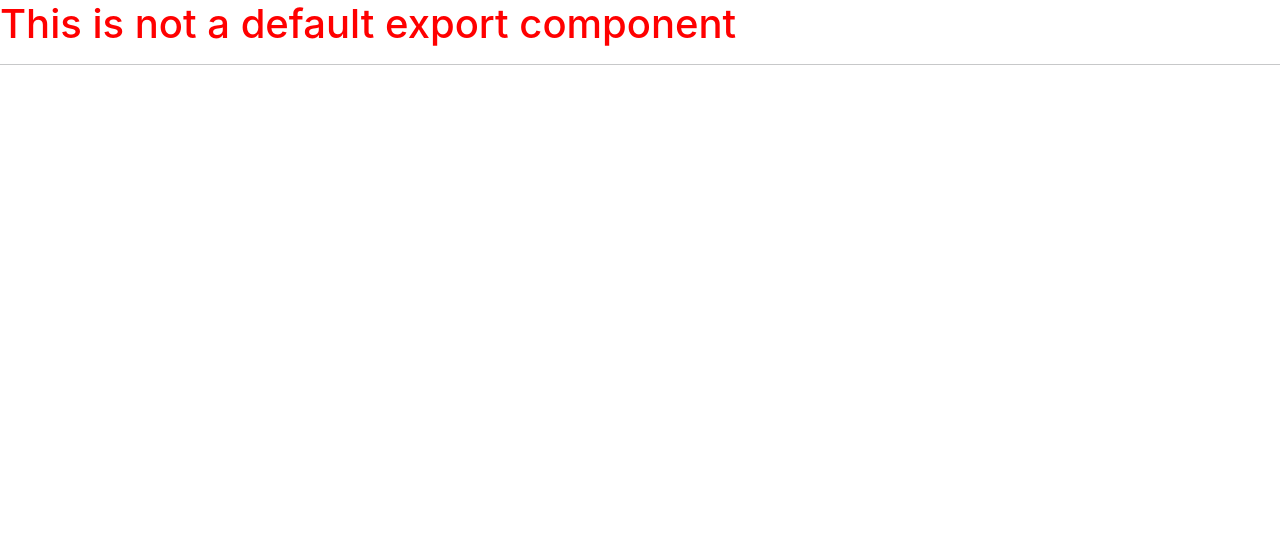
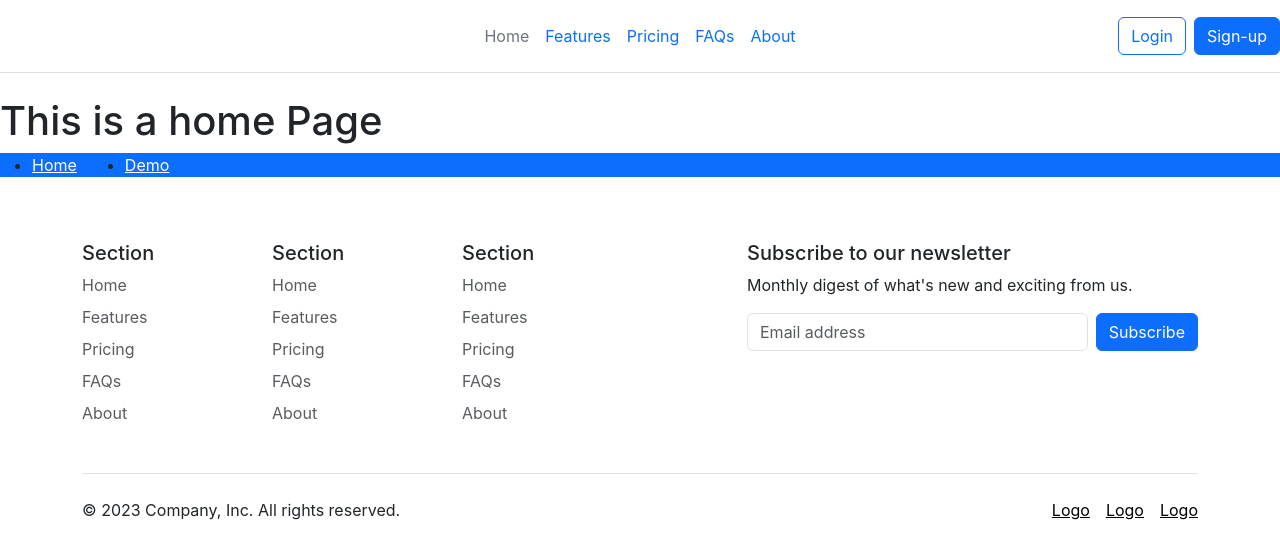
Before and after one commit to Aaryash-Shakya/ecommerce-website-react, a React (Create React App) app: page / in a window 1280 px wide. Shown: the top 558 px of the page. Built offline with nearby package versions, Linux system fonts and the light colour scheme.

Commit message:
using components and pages

```diff
--- a/src/First.js
+++ b/src/First.js
@@ -1,9 +1,11 @@
 import React from 'react'
 import './first.css'
+import TestNav from './TestNav'
 
 const First = () => {
     return (
         <>
+        <TestNav/>
             <h1 className='title'>This is a first component</h1>
             <h1 className='text-warning fs-2 bg-dark p-2'>We are using functional component</h1>
         </>
--- a/src/MyRoutes.jsx
+++ b/src/MyRoutes.jsx
@@ -1,14 +1,16 @@
 import React from 'react'
-import First from './First'
-import {Test} from './Test'
 import { BrowserRouter as Router,Routes,Route} from 'react-router-dom'
+import Layouts from './components/Layouts'
+import HomePage from './pages/HomePage'
+import TestNav from './TestNav'
 const MyRoutes = () => {
   return (
     <Router>
         <Routes>
-            <Route path='' element={<Test/>}/>
-            <Route path='test' element={<First/>}/>
-
+          <Route path='' element={<Layouts/>}>
+            <Route index element={<HomePage/>}/>
+            <Route path='/test' element={<TestNav/>}/>
+          </Route>
         </Routes>
     </Router>
   )
--- /dev/null
+++ b/src/TestNav.js
@@ -0,0 +1,15 @@
+import React from 'react'
+import { Link } from 'react-router-dom'
+
+const TestNav = () => {
+  return (
+    <>
+    <ul className='d-flex bg-primary gap-5'>
+        <li><Link to='/' className='text-white'>Home</Link></li>
+        <li><Link to='/test' className='text-white'>Demo</Link></li>
+    </ul>
+    </>
+  )
+}
+
+export default TestNav
--- /dev/null
+++ b/src/components/Footer.js
@@ -0,0 +1,69 @@
+import React from 'react'
+
+const Footer = () => {
+    return (
+        <>
+            <div class="container">
+                <footer class="py-5">
+                    <div class="row">
+                        <div class="col-6 col-md-2 mb-3">
+                            <h5>Section</h5>
+                            <ul class="nav flex-column">
+                                <li class="nav-item mb-2"><a href="#" class="nav-link p-0 text-body-secondary">Home</a></li>
+                                <li class="nav-item mb-2"><a href="#" class="nav-link p-0 text-body-secondary">Features</a></li>
+                                <li class="nav-item mb-2"><a href="#" class="nav-link p-0 text-body-secondary">Pricing</a></li>
+                                <li class="nav-item mb-2"><a href="#" class="nav-link p-0 text-body-secondary">FAQs</a></li>
+                                <li class="nav-item mb-2"><a href="#" class="nav-link p-0 text-body-secondary">About</a></li>
+                            </ul>
+                        </div>
+
+                        <div class="col-6 col-md-2 mb-3">
+                            <h5>Section</h5>
+                            <ul class="nav flex-column">
+                                <li class="nav-item mb-2"><a href="#" class="nav-link p-0 text-body-secondary">Home</a></li>
+                                <li class="nav-item mb-2"><a href="#" class="nav-link p-0 text-body-secondary">Features</a></li>
+                                <li class="nav-item mb-2"><a href="#" class="nav-link p-0 text-body-secondary">Pricing</a></li>
+                                <li class="nav-item mb-2"><a href="#" class="nav-link p-0 text-body-secondary">FAQs</a></li>
+                                <li class="nav-item mb-2"><a href="#" class="nav-link p-0 text-body-secondary">About</a></li>
+                            </ul>
+                        </div>
+
+                        <div class="col-6 col-md-2 mb-3">
+                            <h5>Section</h5>
+                            <ul class="nav flex-column">
+                                <li class="nav-item mb-2"><a href="#" class="nav-link p-0 text-body-secondary">Home</a></li>
+                                <li class="nav-item mb-2"><a href="#" class="nav-link p-0 text-body-secondary">Features</a></li>
+                                <li class="nav-item mb-2"><a href="#" class="nav-link p-0 text-body-secondary">Pricing</a></li>
+                                <li class="nav-item mb-2"><a href="#" class="nav-link p-0 text-body-secondary">FAQs</a></li>
+                                <li class="nav-item mb-2"><a href="#" class="nav-link p-0 text-body-secondary">About</a></li>
+                            </ul>
+                        </div>
+
+                        <div class="col-md-5 offset-md-1 mb-3">
+                            <form>
+                                <h5>Subscribe to our newsletter</h5>
+                                <p>Monthly digest of what's new and exciting from us.</p>
+                                <div class="d-flex flex-column flex-sm-row w-100 gap-2">
+                                    <label for="newsletter1" class="visually-hidden">Email address</label>
+                                    <input id="newsletter1" type="text" class="form-control" placeholder="Email address" style={{backgroundRepeat: 'no-repeat', backgroundSize: '20px', backgroundPosition: '97% center'}}/>
+                                        <button class="btn btn-primary" type="button">Subscribe</button>
+                                </div>
+                            </form>
+                        </div>
+                    </div>
+
+                    <div class="d-flex flex-column flex-sm-row justify-content-between py-4 my-4 border-top">
+                        <p>© 2023 Company, Inc. All rights reserved.</p>
+                        <ul class="list-unstyled d-flex">
+                            <li class="ms-3"><a class="link-body-emphasis" href="#">Logo</a></li>
+                            <li class="ms-3"><a class="link-body-emphasis" href="#">Logo</a></li>
+                            <li class="ms-3"><a class="link-body-emphasis" href="#">Logo</a></li>
+                        </ul>
+                    </div>
+                </footer>
+            </div>
+        </>
+    )
+}
+
+export default Footer
--- /dev/null
+++ b/src/components/Header.js
@@ -0,0 +1,31 @@
+import React from 'react'
+import { Link } from 'react-router-dom'
+const Header = () => {
+    return (
+        <>
+            <div classNameName="container">
+                <header className="d-flex flex-wrap align-items-center justify-content-center justify-content-md-between py-3 mb-4 border-bottom">
+                    <div className="col-md-3 mb-2 mb-md-0">
+                        <Link to="/" className="d-inline-flex link-body-emphasis text-decoration-none">
+                        </Link>
+                    </div>
+
+                    <ul className="nav col-12 col-md-auto mb-2 justify-content-center mb-md-0">
+                        <li><Link to="#" className="nav-link px-2 link-secondary">Home</Link></li>
+                        <li><Link to="#" className="nav-link px-2">Features</Link></li>
+                        <li><Link to="#" className="nav-link px-2">Pricing</Link></li>
+                        <li><Link to="#" className="nav-link px-2">FAQs</Link></li>
+                        <li><Link to="#" className="nav-link px-2">About</Link></li>
+                    </ul>
+
+                    <div className="col-md-3 text-end">
+                        <button type="button" className="btn btn-outline-primary me-2">Login</button>
+                        <button type="button" className="btn btn-primary">Sign-up</button>
+                    </div>
+                </header>
+            </div>
+        </>
+    )
+}
+
+export default Header
--- /dev/null
+++ b/src/components/Layouts.js
@@ -0,0 +1,16 @@
+import React from 'react'
+import { Outlet } from 'react-router-dom'
+import Header from './Header'
+import Footer from './Footer'
+
+const Layouts = () => {
+  return (
+    <>
+    <Header/>
+    <Outlet/>
+    <Footer/>
+    </>
+  )
+}
+
+export default Layouts
--- /dev/null
+++ b/src/pages/HomePage.js
@@ -0,0 +1,13 @@
+import React from 'react'
+import TestNav from '../TestNav'
+
+const HomePage = () => {
+  return (
+    <>
+        <h1>This is a home Page</h1>
+        <TestNav/>
+    </>
+  )
+}
+
+export default HomePage
```
Also changed, not shown: src/Practice.js (added, +12 -0 lines).
